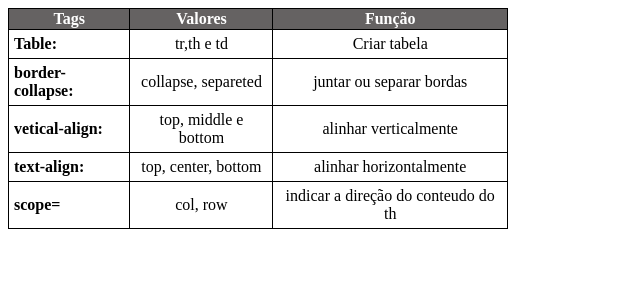
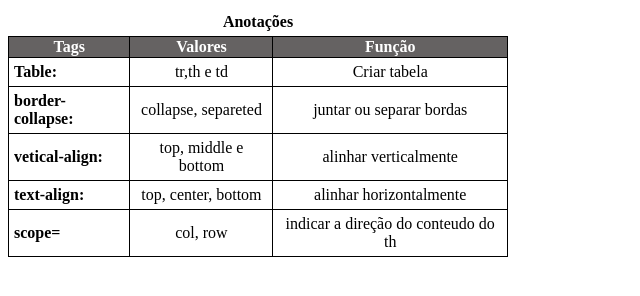
Before and after one commit to RenanLamorim/Modulo-3, a plain HTML site: page Exercicios-de-tabelas/Tabela-teste.html in a window 1280 px wide. Shown: the whole page, without its empty margins (0-640 px from the left). Drawn offline with Linux system fonts and the light colour scheme.

Commit message:
Caption-tabela

```diff
--- a/Exercicios-de-tabelas/Tabela-teste.html
+++ b/Exercicios-de-tabelas/Tabela-teste.html
@@ -29,6 +29,7 @@ width: 500px;
 </head>
 <body>
    <table>
+    <caption style="padding: 5px;"><strong>Anotações</strong></caption>
     <thead>
 <th>Tags</th>
 <th>Valores</th>
```
